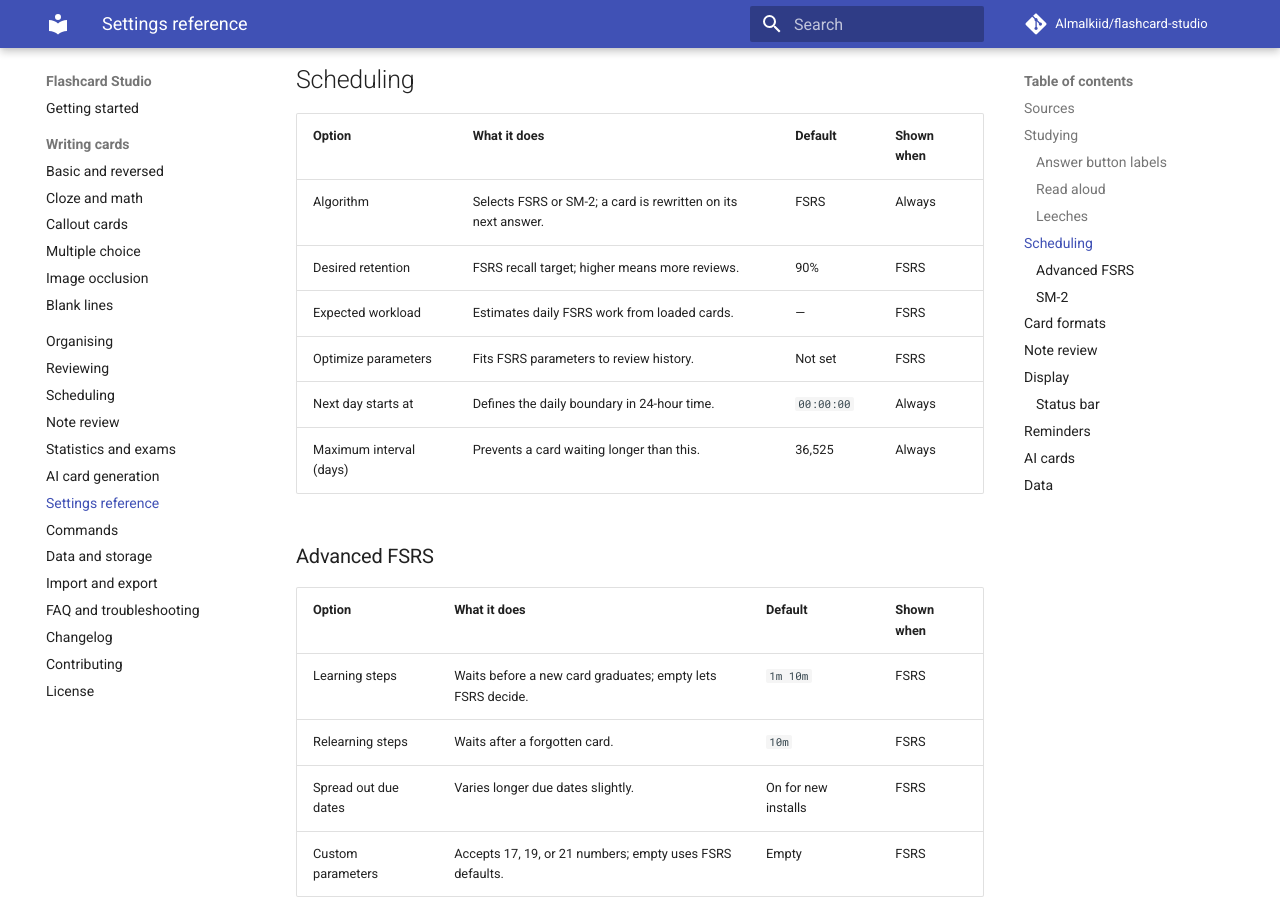
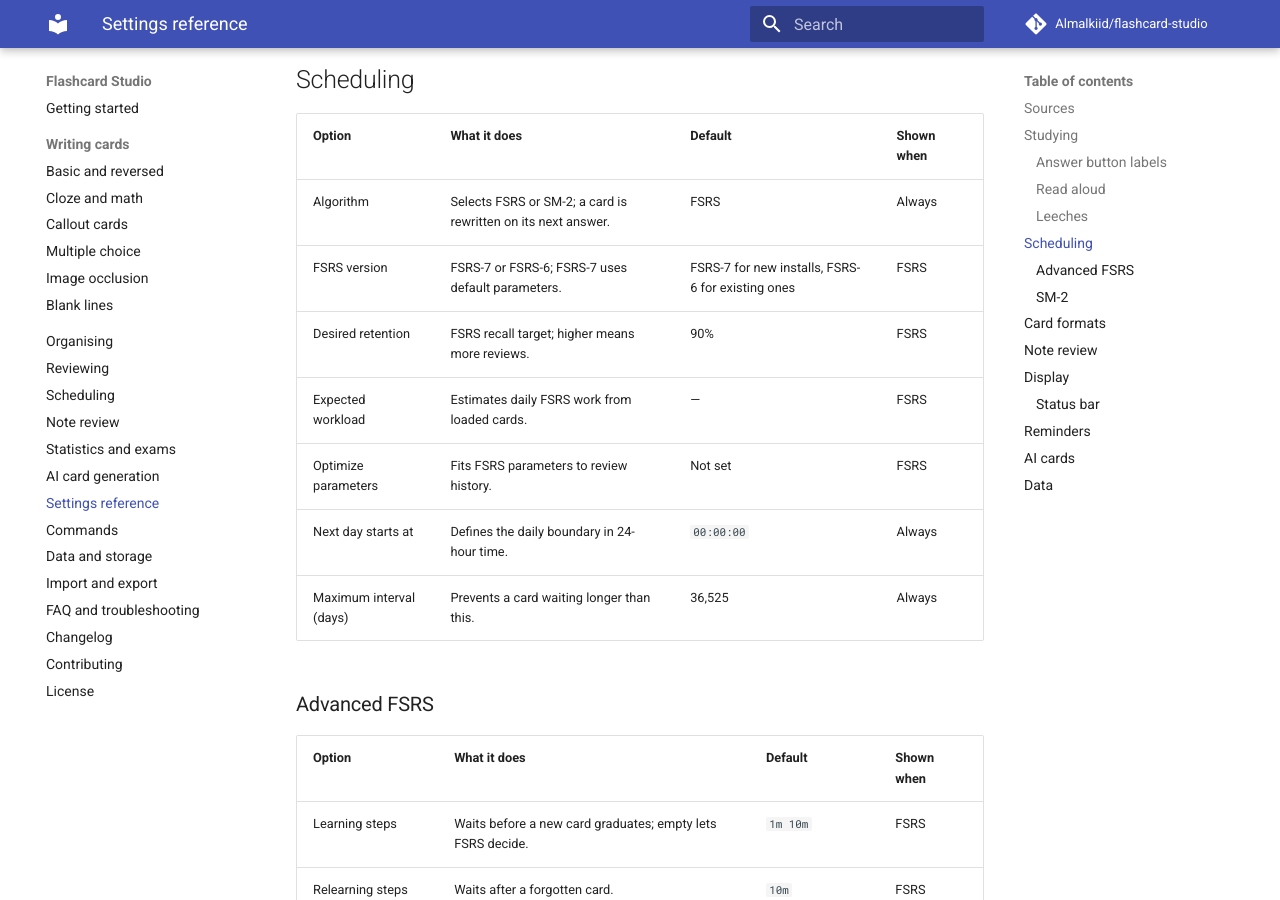
Before and after one commit to Almalkiid/flashcard-studio, an MkDocs documentation site: the page built from docs/docs/settings.md, in a window 1280 px wide and 900 px high, scrolled down 2583 px. Built offline with MkDocs 1.6.1 and Material for MkDocs 9.7.7, drawn with Linux system fonts in a browser that asks for light colours; comment, search, counter and statistics services are not loaded.

Commit message:
chore: release notes and version 0.22.0 for FSRS-7 (issue #27)

```diff
--- a/docs/docs/settings.md
+++ b/docs/docs/settings.md
@@ -55,14 +55,15 @@ Defaults are for a new install. “Shown when” names a condition that hides or
 
 ## Scheduling
 
-| Option                  | What it does                                                  | Default    | Shown when |
-| ----------------------- | ------------------------------------------------------------- | ---------- | ---------- |
-| Algorithm               | Selects FSRS or SM-2; a card is rewritten on its next answer. | FSRS       | Always     |
-| Desired retention       | FSRS recall target; higher means more reviews.                | 90%        | FSRS       |
-| Expected workload       | Estimates daily FSRS work from loaded cards.                  | —          | FSRS       |
-| Optimize parameters     | Fits FSRS parameters to review history.                       | Not set    | FSRS       |
-| Next day starts at      | Defines the daily boundary in 24-hour time.                   | `00:00:00` | Always     |
-| Maximum interval (days) | Prevents a card waiting longer than this.                     | 36,525     | Always     |
+| Option                  | What it does                                                  | Default                                           | Shown when |
+| ----------------------- | ------------------------------------------------------------- | ------------------------------------------------- | ---------- |
+| Algorithm               | Selects FSRS or SM-2; a card is rewritten on its next answer. | FSRS                                              | Always     |
+| FSRS version            | FSRS-7 or FSRS-6; FSRS-7 uses default parameters.             | FSRS-7 for new installs, FSRS-6 for existing ones | FSRS       |
+| Desired retention       | FSRS recall target; higher means more reviews.                | 90%                                               | FSRS       |
+| Expected workload       | Estimates daily FSRS work from loaded cards.                  | —                                                 | FSRS       |
+| Optimize parameters     | Fits FSRS parameters to review history.                       | Not set                                           | FSRS       |
+| Next day starts at      | Defines the daily boundary in 24-hour time.                   | `00:00:00`                                        | Always     |
+| Maximum interval (days) | Prevents a card waiting longer than this.                     | 36,525                                            | Always     |
 
 ### Advanced FSRS
 
--- a/package.json
+++ b/package.json
@@ -1,6 +1,6 @@
 {
     "name": "flashcard-studio",
-    "version": "0.21.1",
+    "version": "0.22.0",
     "description": "Flashcards and note review for Obsidian: FSRS scheduling, a full review history, daily limits, statistics and exams, on desktop and mobile.",
     "keywords": [
         "obsidian",
--- a/versions.json
+++ b/versions.json
@@ -19,5 +19,6 @@
     "0.19.0": "1.13.1",
     "0.20.0": "1.13.1",
     "0.21.0": "1.13.1",
-    "0.21.1": "1.13.1"
+    "0.21.1": "1.13.1",
+    "0.22.0": "1.13.1"
 }
```
Also changed, not shown: CHANGELOG.md (+14 -0 lines), docs/docs/data-storage.md (+1 -1 lines), manifest.json.
